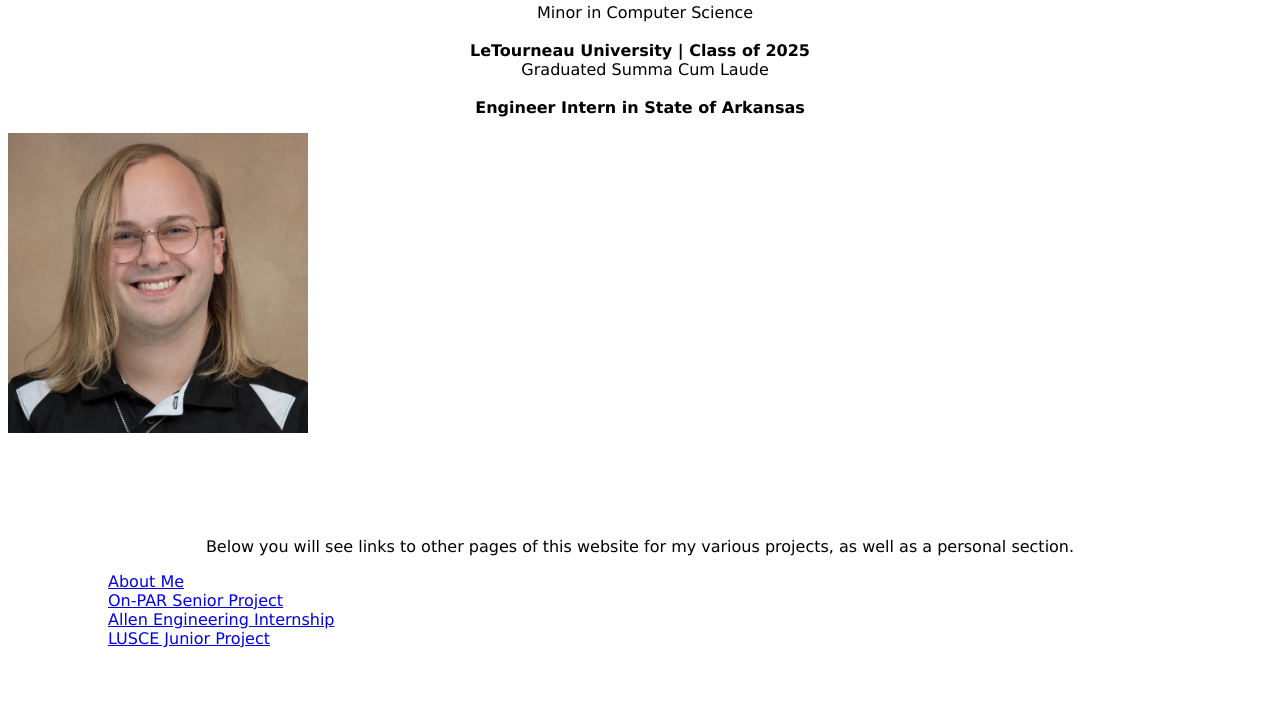
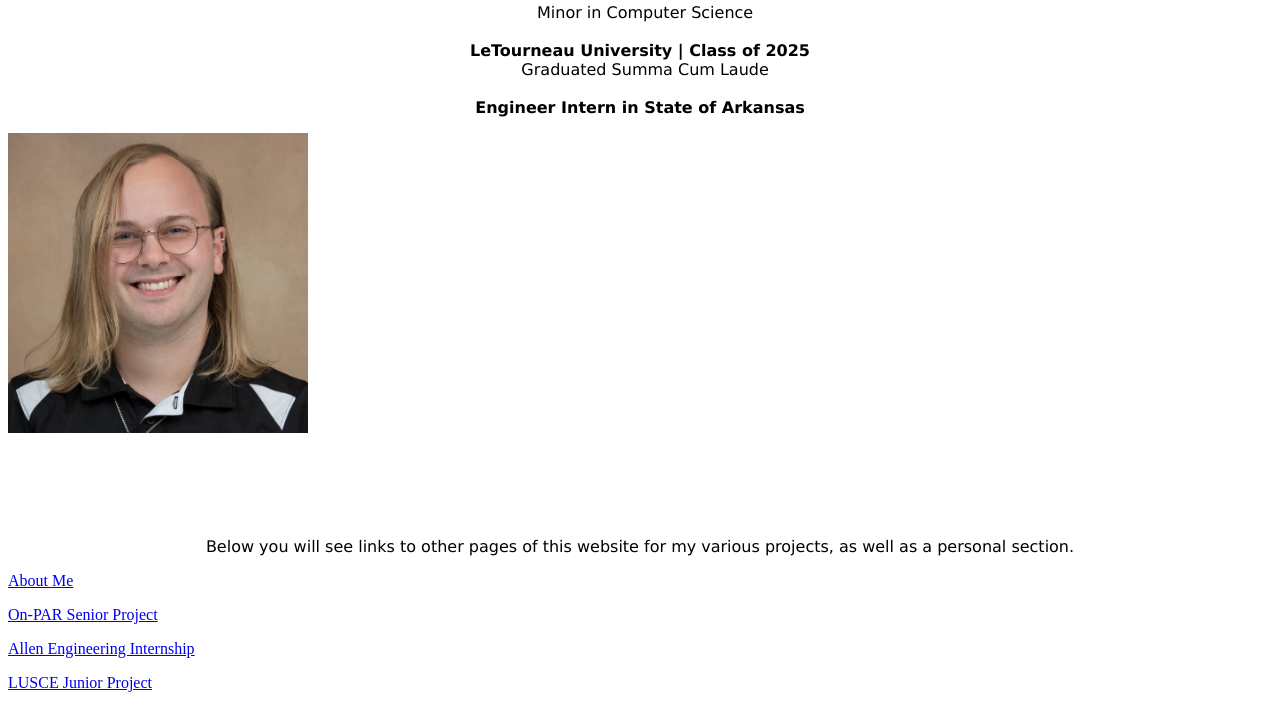
Before and after one commit to danielscarbrough/danielscarbrough.github.io, a plain HTML site: page index.html in a window 1280 px wide. Shown: the part 116-824 px from the top of the page. Before the commit the page ends 800 px from the top, so only its background shows below. Drawn offline with Linux system fonts and the light colour scheme.

Commit message:
Update index.html

```diff
--- a/index.html
+++ b/index.html
@@ -6,7 +6,8 @@
 
 <style>
 p.link {
-  margin: 0px 100px 0px 100px;
+  style="font-family:verdana;"
+  text-align: center;
 }
 </style>
 
@@ -38,10 +39,10 @@ Thank you for checking out my website! I wanted to create a platform for hosting
 Below you will see links to other pages of this website for my various projects, as well as a personal section.
 </p>
 
-<a href="/about/aboutme.html" style="font-family:verdana;"><p class="link">About Me</p></a>
-<a href="/projects/onpar.html" style="font-family:verdana;"><p class="link"">On-PAR Senior Project</p></a>
-<a href="/projects/allen.html" style="font-family:verdana;"><p class="link">Allen Engineering Internship</p></a>
-<a href="/projects/lusce.html" style="font-family:verdana;"><p class="link">LUSCE Junior Project</p></a>
+<a href="/about/aboutme.html"><p class="link">About Me</p></a>
+<a href="/projects/onpar.html"><p class="link"">On-PAR Senior Project</p></a>
+<a href="/projects/allen.html"><p class="link">Allen Engineering Internship</p></a>
+<a href="/projects/lusce.html"><p class="link">LUSCE Junior Project</p></a>
 
 </body>
 
```
